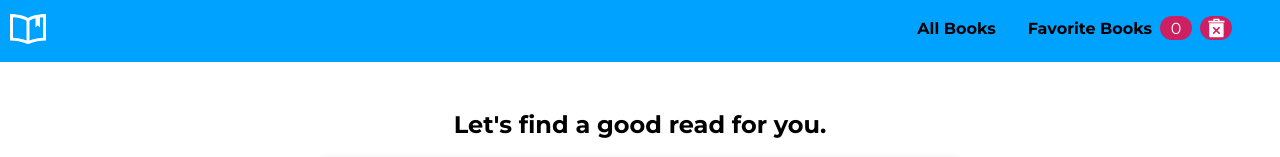
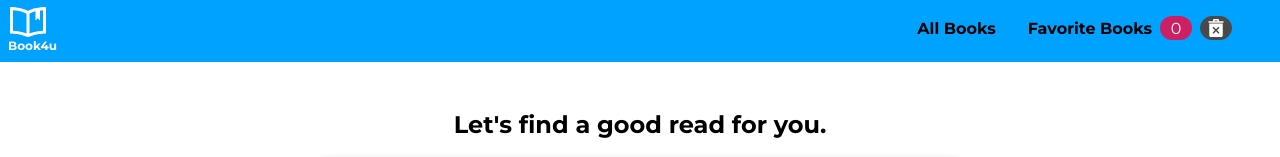
Before and after one commit to noszczykmichal/book4u, a React (Create React App) app: page / in a window 1280 px wide. Shown: the top 157 px of the page. Built offline with nearby package versions, Linux system fonts and the light colour scheme; no server answers.

Commit message:
improved styling for the Logo and TrashIcon components

```diff
--- a/src/components/Navigation/NavigationItems/TrashIcon/TrashIcon.js
+++ b/src/components/Navigation/NavigationItems/TrashIcon/TrashIcon.js
@@ -5,19 +5,28 @@ import classes from "./TrashIcon.module.css";
 
 function TrashIcon() {
   const globalCtx = useContext(GlobalContext);
+  const isDisabled = globalCtx.favorites.length === 0 ? true : false;
+  let attachedClasses = [classes['container']];
+
+  if (isDisabled) {
+    attachedClasses = [classes['container'], classes['container--inactive']];
+  }
 
   return (
-    <div className={classes['container']} onClick={globalCtx.trashIconOnClick}>
+    <button className={attachedClasses.join(' ')} onClick={globalCtx.trashIconOnClick} disabled={isDisabled}>
       <svg
         xmlns="http://www.w3.org/2000/svg"
+        width="24"
+        height="24"
+        viewBox="0 0 24 24"
         fillRule="evenodd"
         clipRule="evenodd"
         className={classes['container__icon']}
         alt="delete favorite books"
       >
-      <path d="M19 24h-14c-1.104 0-2-.896-2-2v-16h18v16c0 1.104-.896 2-2 2zm-7-10.414l3.293-3.293 1.414 1.414-3.293 3.293 3.293 3.293-1.414 1.414-3.293-3.293-3.293 3.293-1.414-1.414 3.293-3.293-3.293-3.293 1.414-1.414 3.293 3.293zm10-8.586h-20v-2h6v-1.5c0-.827.673-1.5 1.5-1.5h5c.825 0 1.5.671 1.5 1.5v1.5h6v2zm-8-3h-4v1h4v-1z" />
+        <path className={classes['path']} d="M19 24h-14c-1.104 0-2-.896-2-2v-16h18v16c0 1.104-.896 2-2 2zm-7-10.414l3.293-3.293 1.414 1.414-3.293 3.293 3.293 3.293-1.414 1.414-3.293-3.293-3.293 3.293-1.414-1.414 3.293-3.293-3.293-3.293 1.414-1.414 3.293 3.293zm10-8.586h-20v-2h6v-1.5c0-.827.673-1.5 1.5-1.5h5c.825 0 1.5.671 1.5 1.5v1.5h6v2zm-8-3h-4v1h4v-1z" />
       </svg>
-    </div>
+    </button>
   );
 }
 
--- a/src/components/Navigation/NavigationItems/TrashIcon/TrashIcon.module.css
+++ b/src/components/Navigation/NavigationItems/TrashIcon/TrashIcon.module.css
@@ -1,5 +1,6 @@
 .container {
     background-color: rgb(204, 32, 98);
+    border: 1px solid rgb(204, 32, 98);
     border-radius: 0.75rem;
     height: 1.5rem;
     width: 2rem;
@@ -7,24 +8,21 @@
     display: inline-flex;
     justify-content: center;
     align-items: center;
+    transition: filter .2s ease-out;
+  }
+
+  .container--inactive{
+    filter: grayscale(1);
   }
 
   .container__icon {
     fill: #fff;
-    transform: scale(0.8);
-    height: 1.5rem;
     color: white;
-    margin-left: 0.25rem;
+    transition: transform .2s ease-out;
   }
 
   .container__icon:hover,
   .container__icon:active,
   .container__icon:focus {
-    transform: scale(0.6);
+    transform: scale(0.75);
   }
-
-  @media (min-width: 768px) {
-    .container__icon {
-      transform: scale(0.8);
-    }
-  }
--- a/src/components/Navigation/Toolbar/Logo/Logo.js
+++ b/src/components/Navigation/Toolbar/Logo/Logo.js
@@ -3,18 +3,19 @@ import { Link } from "react-router-dom";
 
 function Logo() {
   return (
-    <div >
+    <div className={classes['logo']}>
       <Link to="/">
         <svg
           xmlns="http://www.w3.org/2000/svg"
           width="24"
           height="24"
           viewBox="0 0 24 24"
-          className={classes.logo}
+          className={classes['logo__icon']}
         >
           <path d="M12 4.707c-2.938-1.83-7.416-2.567-12-2.707v17.714c3.937.12 7.795.681 10.667 1.995.846.388 1.817.388 2.667 0 2.872-1.314 6.729-1.875 10.666-1.995v-17.714c-4.584.14-9.062.877-12 2.707zm-1 14.902c-1.525-.546-4.716-1.505-9-1.799v-13.703c5.156.389 7.527 1.463 9 2.334v13.168zm11-1.798c-4.283.293-7.475 1.252-9 1.799v-13.171c.868-.515 2.072-1.107 4-1.584v6.145l1.5-1.5 1.5 1.5v-6.691c.617-.079 1.279-.148 2-.202v13.704z" />
         </svg>
       </Link>
+      <p className={classes['logo__name']}>Book4u</p>
     </div>
   );
 }
--- a/src/components/Navigation/Toolbar/Logo/Logo.module.css
+++ b/src/components/Navigation/Toolbar/Logo/Logo.module.css
@@ -1,4 +1,22 @@
 .logo{
+    transition: transform .2s ease-out;
+}
+
+.logo__icon{
     fill: #fff;
     transform: scale(1.5);
 }
+
+.logo__name{
+    margin: 0;
+    margin-left: -0.5rem;
+    color: #fff;
+    font-size: 0.75rem;
+    font-weight: 700;
+}
+
+.logo:hover,
+.logo:active,
+.logo:focus{
+    transform: scale(0.75);
+}
```
Lines whose indentation alone changed are shown as unchanged.
